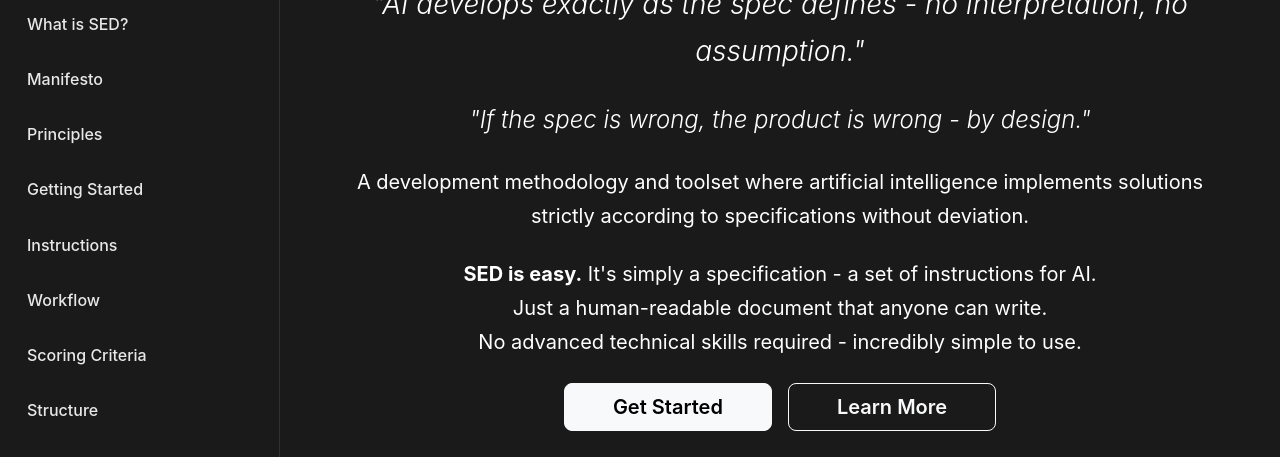
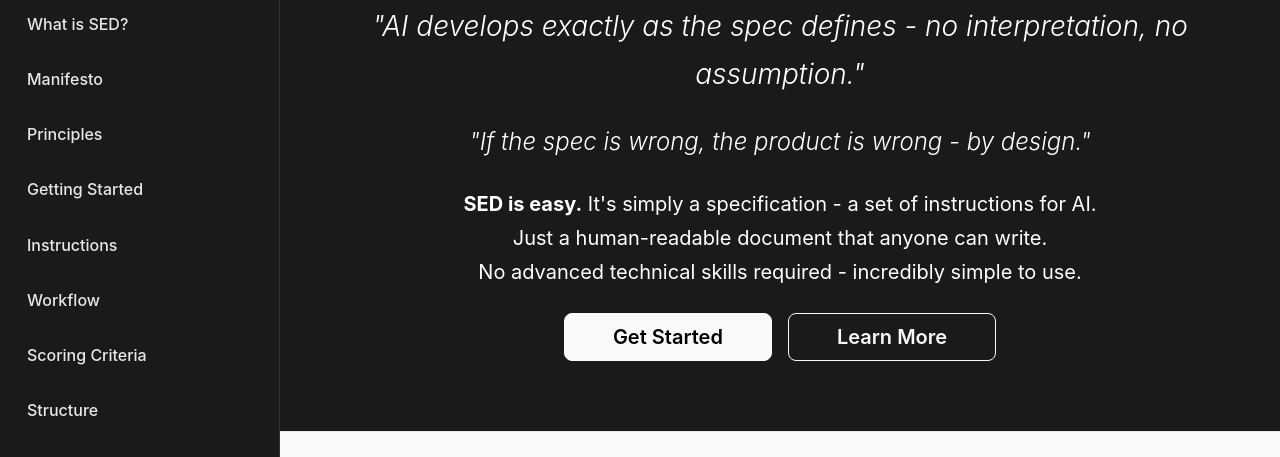
Before and after one commit to thruthesky/sedai, a website: page sedai-homepage/index.html in a window 1280 px wide. Shown: the part 168-625 px from the top of the page. Drawn offline with nearby package versions, Linux system fonts and the light colour scheme.

Commit message:
style: Remove redundant description of SED methodology from the index page

```diff
--- a/sedai-homepage/index.html
+++ b/sedai-homepage/index.html
@@ -405,10 +405,6 @@
             </p>
             <p class="lead fst-italic fs-4 mb-4 opacity-90">
                 "If the spec is wrong, the product is wrong - by design."
-            </p>
-            <p class="fs-5 mb-4 opacity-90">
-                A development methodology and toolset where artificial intelligence implements solutions<br>
-                strictly according to specifications without deviation.
             </p>
             <p class="fs-5 mb-4 opacity-90">
                 <strong>SED is easy.</strong> It's simply a specification - a set of instructions for AI.<br>
```
